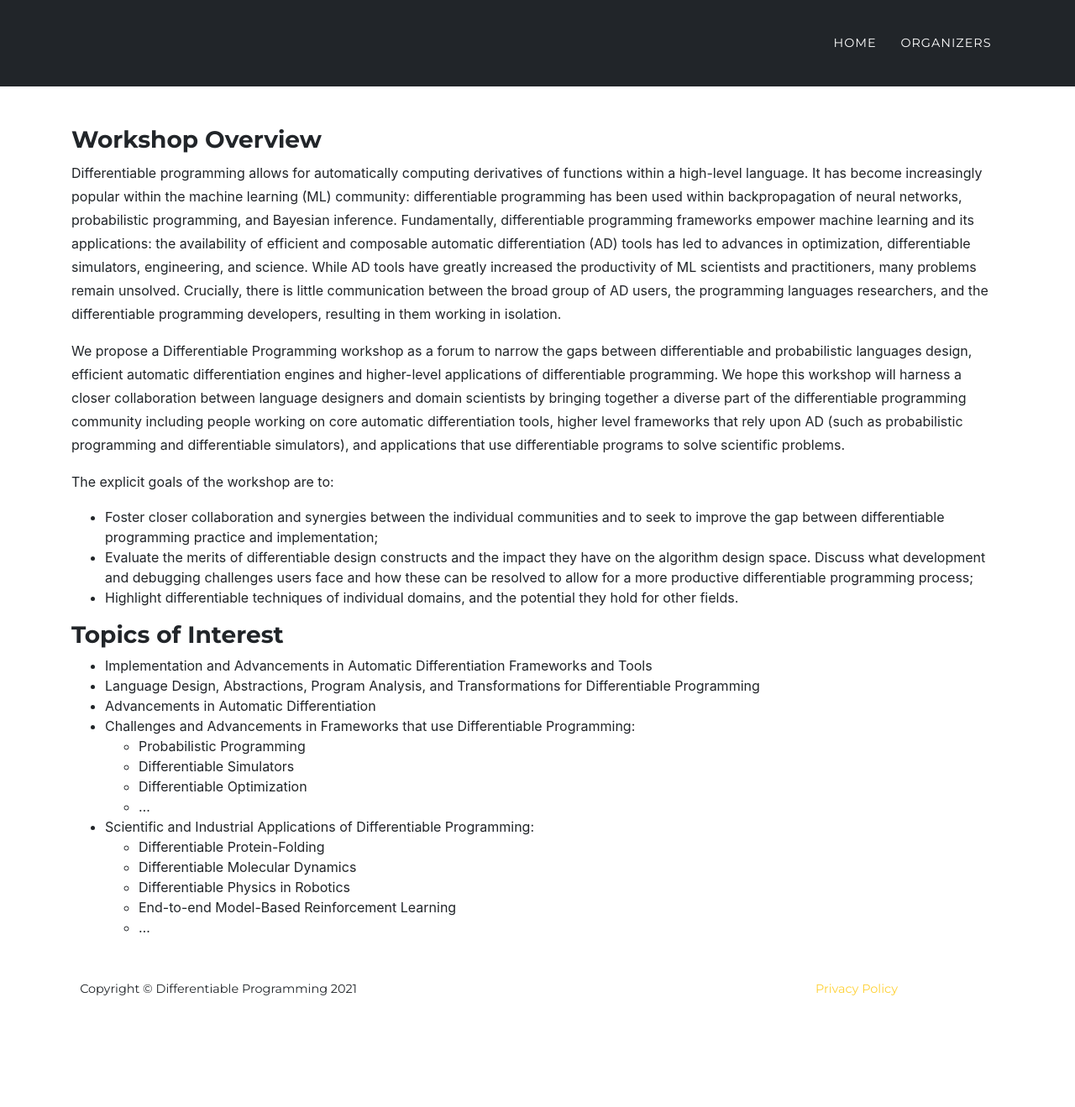
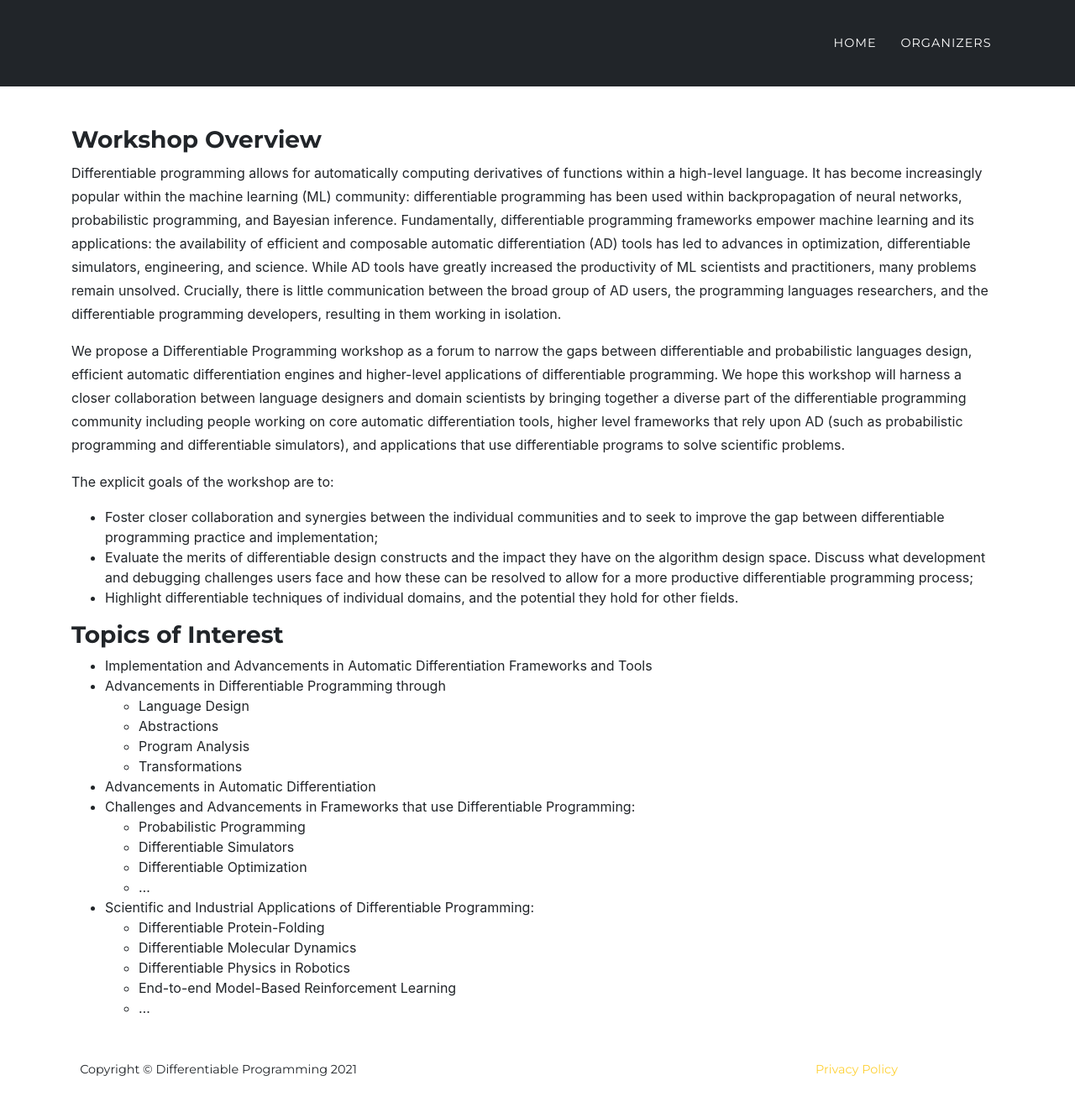
Before and after one commit to mgorinova/www, a Jekyll site: the page built from index.md, in a window 1280 px wide and 1319 px high. Shown: the whole window at 84% size. Built offline with Jekyll 4.4.1, drawn with Linux system fonts in a browser that asks for light colours; nearby versions of some CDN libraries; some web fonts are replaced.

Commit message:
Split up the second bullet-point.

```diff
--- a/index.md
+++ b/index.md
@@ -17,7 +17,11 @@ The explicit goals of the workshop are to:
 ### Topics of Interest
 
 * Implementation and Advancements in Automatic Differentiation Frameworks and Tools
-* Language Design, Abstractions, Program Analysis, and Transformations for Differentiable Programming
+* Advancements in Differentiable Programming through
+  * Language Design
+  * Abstractions
+  * Program Analysis
+  * Transformations
 * Advancements in Automatic Differentiation
 * Challenges and Advancements in Frameworks that use Differentiable Programming:
   * Probabilistic Programming
```
